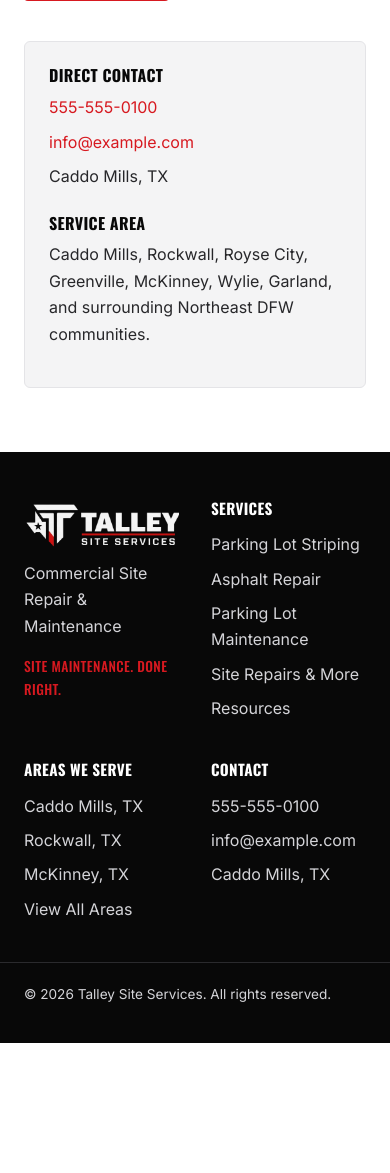
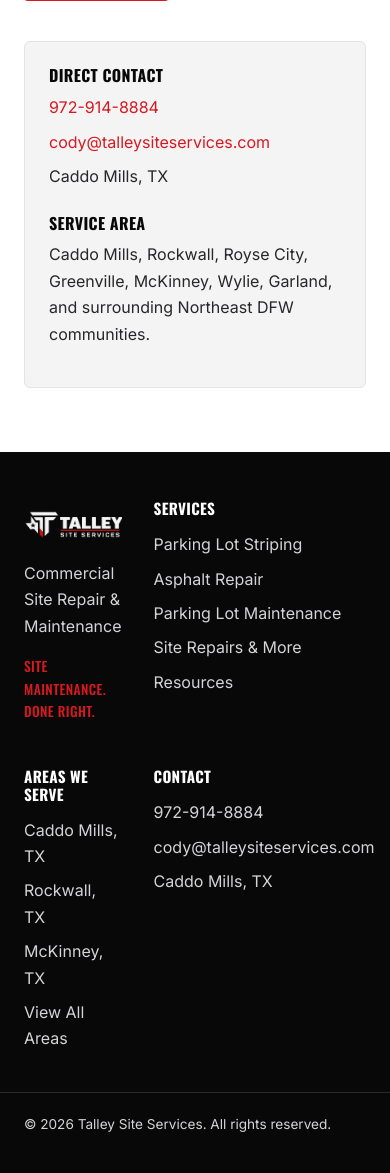
Before and after one commit to SMBeePay/talleysiteservices, a PHP site: page /contact.php in a window 390 px wide. Shown: the part 1125-2298 px from the top of the page. Before the commit the page ends 2168 px from the top, so only its background shows below. Run offline with PHP 8.4, Linux system fonts and the light colour scheme.

Commit message:
Swap placeholder contact info for the real phone and email
Replace the dummy 555-555-0100 / info@example.com throughout the
site (header, footer, contact page, about page, contact form
handler, and the LocalBusiness schema) with the real values:
972-914-8884 and cody@talleysiteservices.com.

Co-Authored-By: Claude Sonnet 5 <noreply@anthropic.com>
Claude-Session: https://claude.ai/code/session_017TM5RfwF4s7oLcXvr5sacb

```diff
--- a/about.php
+++ b/about.php
@@ -24,8 +24,8 @@ include __DIR__ . '/partials/header.php';
     <aside class="sidebar">
       <h3>Contact</h3>
       <ul>
-        <li><a href="tel:+15555550100">555-555-0100</a></li>
-        <li><a href="mailto:info@example.com">info@example.com</a></li>
+        <li><a href="tel:+19729148884">972-914-8884</a></li>
+        <li><a href="mailto:cody@talleysiteservices.com">cody@talleysiteservices.com</a></li>
         <li>Caddo Mills, TX</li>
       </ul>
       <a class="btn btn-primary" href="/contact.php">Request a Free Estimate</a>
--- a/contact-handler.php
+++ b/contact-handler.php
@@ -1,7 +1,7 @@
 <?php
 declare(strict_types=1);
 
-$recipient = 'info@example.com';
+$recipient = 'cody@talleysiteservices.com';
 
 function clean_field(string $value): string
 {
--- a/contact.php
+++ b/contact.php
@@ -9,7 +9,7 @@ if (!empty($_GET['error'])) {
     if ($errorCode === 'validation') {
         $errors[] = 'Please fill in your name, phone or email, and a brief message.';
     } elseif ($errorCode === 'send') {
-        $errors[] = 'Something went wrong sending your message. Please call 555-555-0100 or email info@example.com directly.';
+        $errors[] = 'Something went wrong sending your message. Please call 972-914-8884 or email cody@talleysiteservices.com directly.';
     }
 }
 
@@ -72,8 +72,8 @@ include __DIR__ . '/partials/header.php';
     <aside class="sidebar">
       <h3>Direct Contact</h3>
       <ul>
-        <li><a href="tel:+15555550100">555-555-0100</a></li>
-        <li><a href="mailto:info@example.com">info@example.com</a></li>
+        <li><a href="tel:+19729148884">972-914-8884</a></li>
+        <li><a href="mailto:cody@talleysiteservices.com">cody@talleysiteservices.com</a></li>
         <li>Caddo Mills, TX</li>
       </ul>
       <h3>Service Area</h3>
--- a/index.php
+++ b/index.php
@@ -12,7 +12,7 @@ include __DIR__ . '/partials/header.php';
     <p class="lede">Talley Site Services keeps commercial parking lots safe, compliant, and looking sharp &mdash; striping, asphalt repair, and ongoing maintenance for property managers and business owners across Northeast DFW.</p>
     <div class="hero-ctas">
       <a class="btn btn-primary" href="/contact.php">Request a Free Estimate</a>
-      <a class="btn btn-outline" href="tel:+15555550100">Call 555-555-0100</a>
+      <a class="btn btn-outline" href="tel:+19729148884">Call 972-914-8884</a>
     </div>
   </div>
 </section>
--- a/partials/footer.php
+++ b/partials/footer.php
@@ -33,8 +33,8 @@
     <div>
       <h3>Contact</h3>
       <ul>
-        <li><a href="tel:+15555550100">555-555-0100</a></li>
-        <li><a href="mailto:info@example.com">info@example.com</a></li>
+        <li><a href="tel:+19729148884">972-914-8884</a></li>
+        <li><a href="mailto:cody@talleysiteservices.com">cody@talleysiteservices.com</a></li>
         <li>Caddo Mills, TX</li>
       </ul>
     </div>
--- a/partials/header.php
+++ b/partials/header.php
@@ -35,8 +35,8 @@ echo json_encode([
     'name' => 'Talley Site Services',
     'description' => 'Commercial parking lot striping, asphalt repair, and parking lot maintenance in Northeast Dallas-Fort Worth, TX.',
     'url' => 'https://www.talleysiteservices.com/',
-    'telephone' => '+1-555-555-0100',
-    'email' => 'info@example.com',
+    'telephone' => '+1-972-914-8884',
+    'email' => 'cody@talleysiteservices.com',
     'address' => [
         '@type' => 'PostalAddress',
         'addressLocality' => 'Caddo Mills',
@@ -85,9 +85,9 @@ echo json_encode([
       <a href="/about.php">About</a>
       <a href="/contact.php">Contact</a>
     </nav>
-    <a class="phone-cta" href="tel:+15555550100">
+    <a class="phone-cta" href="tel:+19729148884">
       <span class="phone-label">Call Now</span>
-      <span class="phone-number">555-555-0100</span>
+      <span class="phone-number">972-914-8884</span>
     </a>
   </div>
 </header>
--- a/thank-you.php
+++ b/thank-you.php
@@ -16,7 +16,7 @@ include __DIR__ . '/partials/header.php';
 <section class="section">
   <div class="container">
     <p>We've received your request and will follow up shortly. If it's urgent, feel free to call us directly.</p>
-    <a class="btn btn-primary" href="tel:+15555550100">Call 555-555-0100</a>
+    <a class="btn btn-primary" href="tel:+19729148884">Call 972-914-8884</a>
     <a class="btn btn-outline" href="/" style="margin-left:0.75rem;">Back to Home</a>
   </div>
 </section>
```
Also changed, not shown: README.md.
